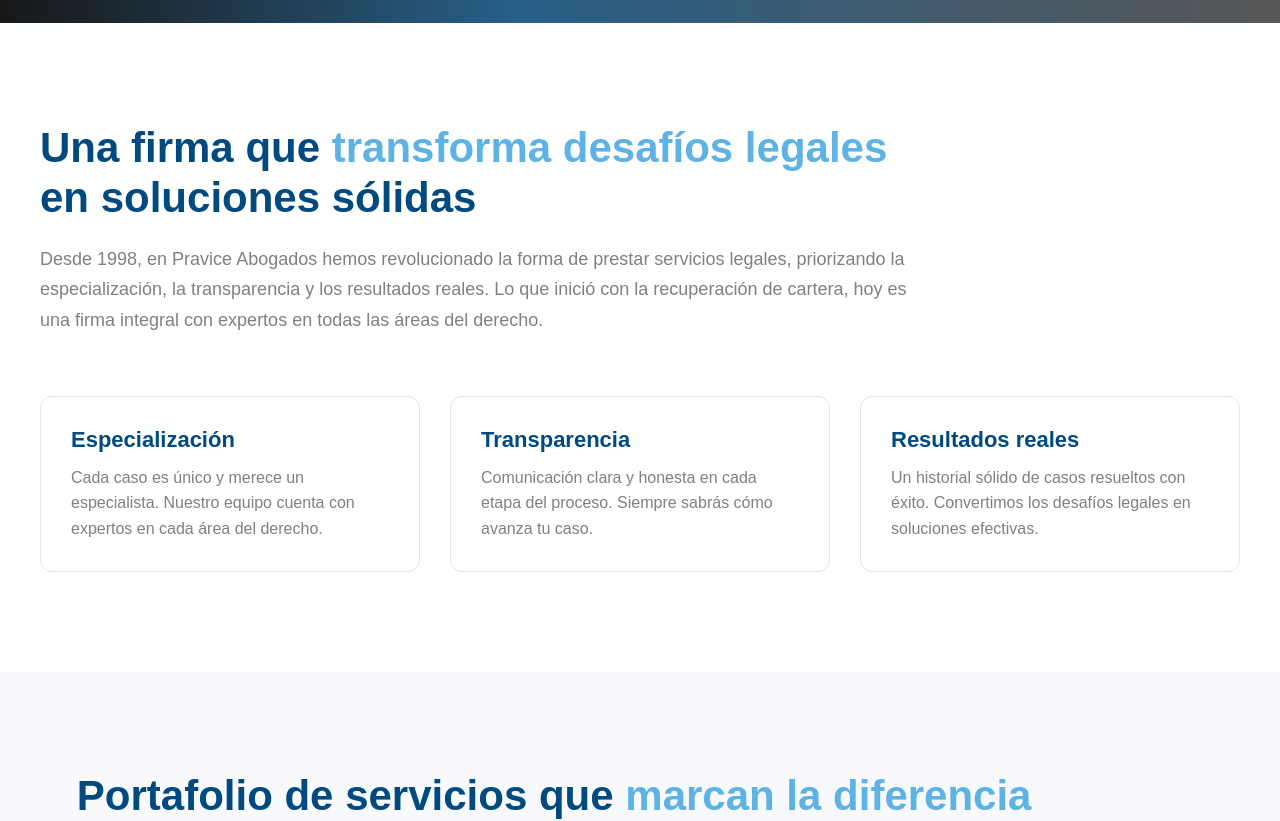
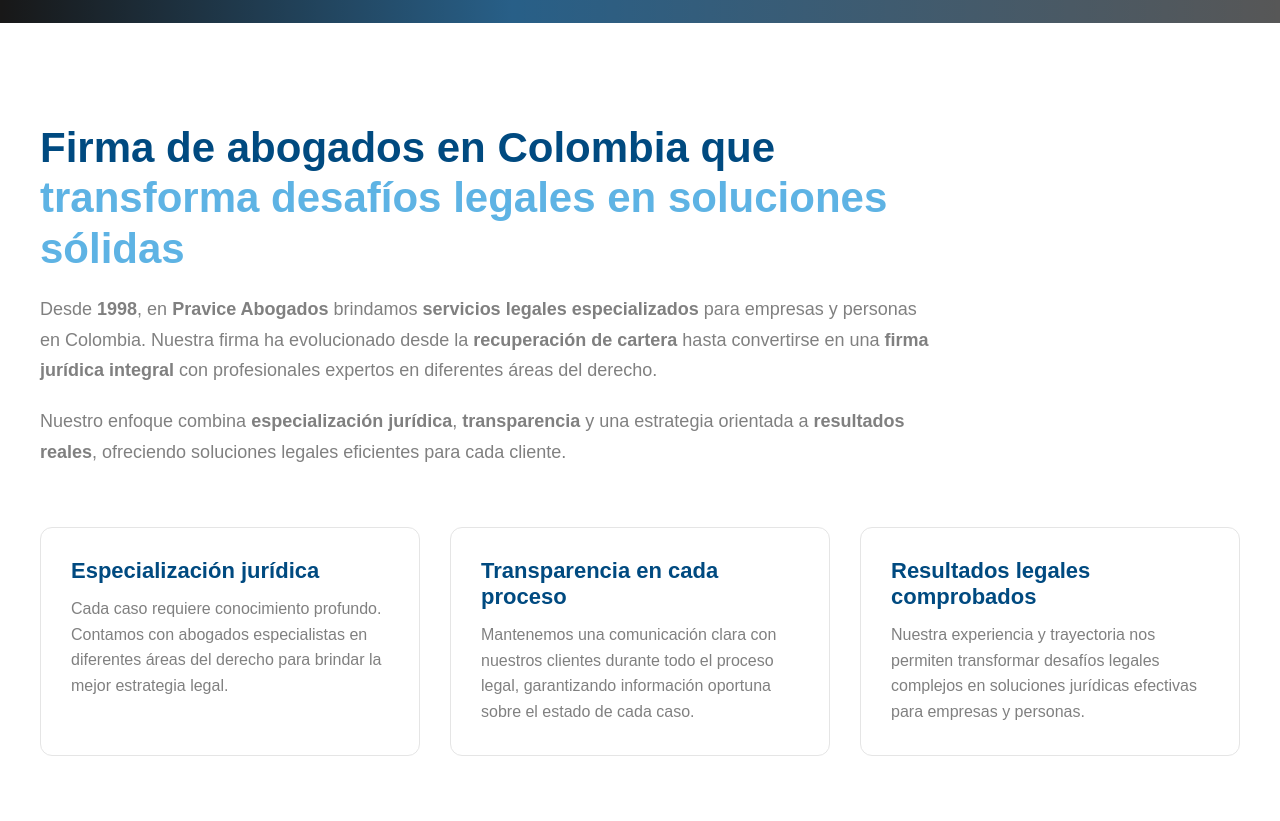
Before and after one commit to paginaswebpravice-prog/pravice-co, a Next.js app: page / in a window 1280 px wide. Shown: the part 800-1621 px from the top of the page. Built offline with nearby package versions, Linux system fonts and the light colour scheme; grey boxes are pictures that could not be loaded.

Commit message:
Add SEO content to About

```diff
--- a/src/app/components/About.tsx
+++ b/src/app/components/About.tsx
@@ -1,50 +1,107 @@
 "use client";
 
 import styles from "../styles/About.module.css";
+import Head from "next/head";
 
 export default function About() {
+  const schema = {
+    "@context": "https://schema.org",
+    "@type": "LegalService",
+    name: "Pravice Abogados",
+    url: "https://pravice.co",
+    foundingDate: "1998",
+    description:
+      "Pravice Abogados es una firma de abogados en Colombia especializada en asesoría jurídica para empresas y personas. Ofrecemos servicios legales integrales con especialistas en diferentes áreas del derecho.",
+    areaServed: {
+      "@type": "Country",
+      name: "Colombia",
+    },
+    serviceType: [
+      "Asesoría jurídica",
+      "Recuperación de cartera",
+      "Derecho corporativo",
+      "Derecho civil",
+      "Representación legal",
+    ],
+  };
+
   return (
-    <section className={styles.section}>
+    <>
+      {/* SEO Schema */}
+      <Head>
+        <script
+          type="application/ld+json"
+          dangerouslySetInnerHTML={{ __html: JSON.stringify(schema) }}
+        />
+      </Head>
+
+      <section
+        className={styles.section}
+        id="about"
+        aria-label="Firma de abogados Pravice en Colombia"
+      >
         <div className={styles.container}>
+          <header>
             <h2 className={styles.title}>
-          Una firma que <span>transforma desafíos legales</span> en soluciones
-          sólidas
+              Firma de abogados en Colombia que{" "}
+              <span>transforma desafíos legales en soluciones sólidas</span>
             </h2>
+          </header>
 
           <p className={styles.description}>
-          Desde 1998, en Pravice Abogados hemos revolucionado la forma de
-          prestar servicios legales, priorizando la especialización, la
-          transparencia y los resultados reales. Lo que inició con la
-          recuperación de cartera, hoy es una firma integral con expertos en
-          todas las áreas del derecho.
+            Desde <strong>1998</strong>, en <strong>Pravice Abogados</strong>{" "}
+            brindamos <strong>servicios legales especializados</strong> para
+            empresas y personas en Colombia. Nuestra firma ha evolucionado desde
+            la <strong>recuperación de cartera</strong> hasta convertirse en una{" "}
+            <strong>firma jurídica integral</strong> con profesionales expertos
+            en diferentes áreas del derecho.
+          </p>
+
+          <p className={styles.description}>
+            Nuestro enfoque combina <strong>especialización jurídica</strong>,
+            <strong> transparencia</strong> y una estrategia orientada a{" "}
+            <strong>resultados reales</strong>, ofreciendo soluciones legales
+            eficientes para cada cliente.
           </p>
 
           <div className={styles.cards}>
-          <div className={styles.card}>
-            <h3>Especialización</h3>
+            <article className={styles.card}>
+              <h3>Especialización jurídica</h3>
               <p>
-              Cada caso es único y merece un especialista. Nuestro equipo cuenta
-              con expertos en cada área del derecho.
+                Cada caso requiere conocimiento profundo. Contamos con abogados
+                especialistas en diferentes áreas del derecho para brindar la
+                mejor estrategia legal.
+              </p>
+            </article>
+
+            <article className={styles.card}>
+              <h3>Transparencia en cada proceso</h3>
+              <p>
+                Mantenemos una comunicación clara con nuestros clientes durante
+                todo el proceso legal, garantizando información oportuna sobre
+                el estado de cada caso.
+              </p>
+            </article>
+
+            <article className={styles.card}>
+              <h3>Resultados legales comprobados</h3>
+              <p>
+                Nuestra experiencia y trayectoria nos permiten transformar
+                desafíos legales complejos en soluciones jurídicas efectivas
+                para empresas y personas.
+              </p>
+            </article>
+          </div>
+
+          {/* Texto adicional optimizado para buscadores de IA */}
+          <p className={styles.seoText}>
+            Pravice Abogados es una firma de abogados en Colombia con más de 25
+            años de experiencia en asesoría legal, recuperación de cartera,
+            derecho corporativo y representación jurídica para empresas y
+            particulares.
           </p>
         </div>
-
-          <div className={styles.card}>
-            <h3>Transparencia</h3>
-            <p>
-              Comunicación clara y honesta en cada etapa del proceso. Siempre
-              sabrás cómo avanza tu caso.
-            </p>
-          </div>
-
-          <div className={styles.card}>
-            <h3>Resultados reales</h3>
-            <p>
-              Un historial sólido de casos resueltos con éxito. Convertimos los
-              desafíos legales en soluciones efectivas.
-            </p>
-          </div>
-        </div>
-      </div>
       </section>
+    </>
   );
 }
--- a/src/app/styles/About.module.css
+++ b/src/app/styles/About.module.css
@@ -69,3 +69,8 @@
   color: #808080;
   line-height: 1.6;
 }
+
+.seoText {
+  position: absolute;
+  left: -9999px;
+}
```
Lines whose indentation alone changed are shown as unchanged.
